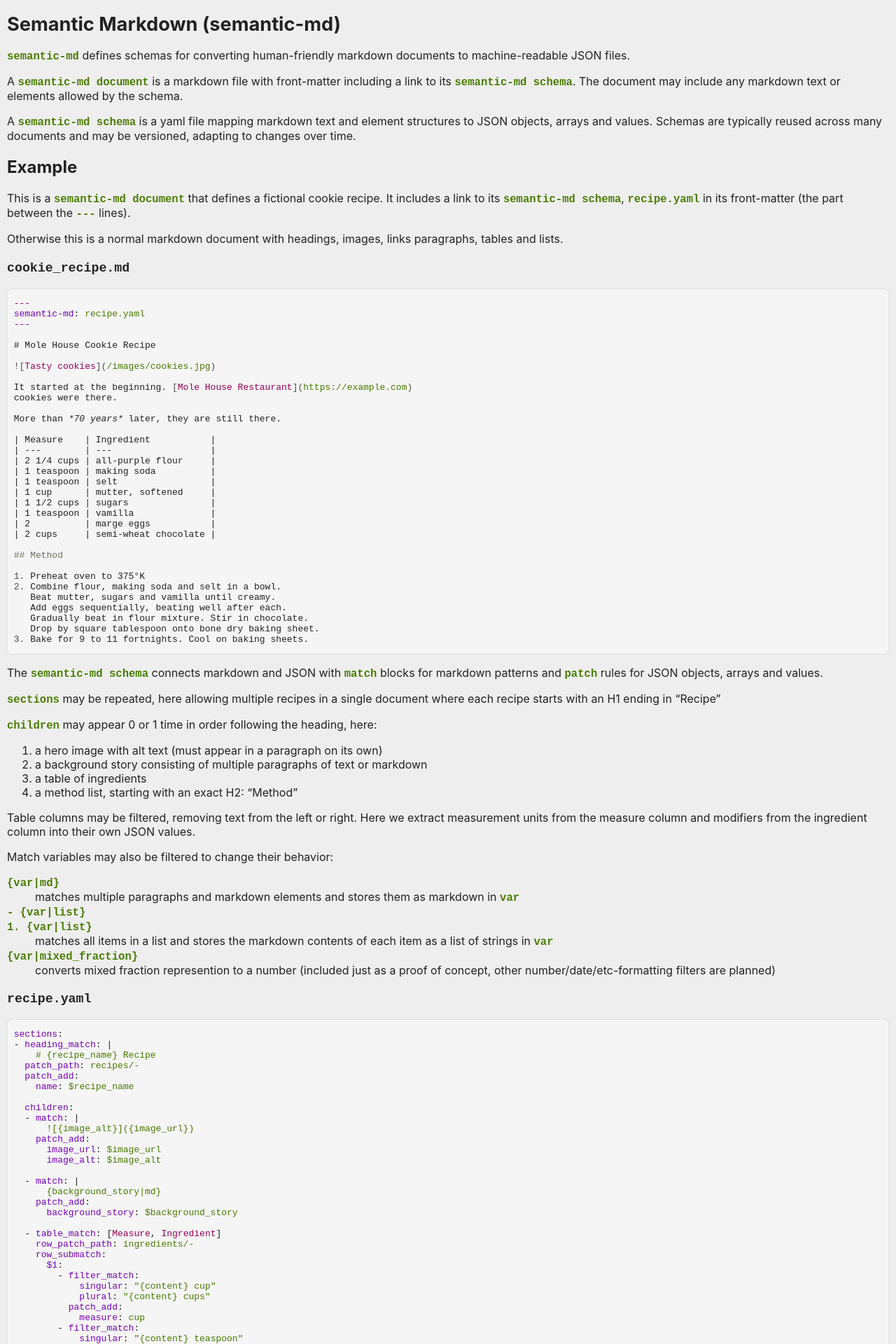
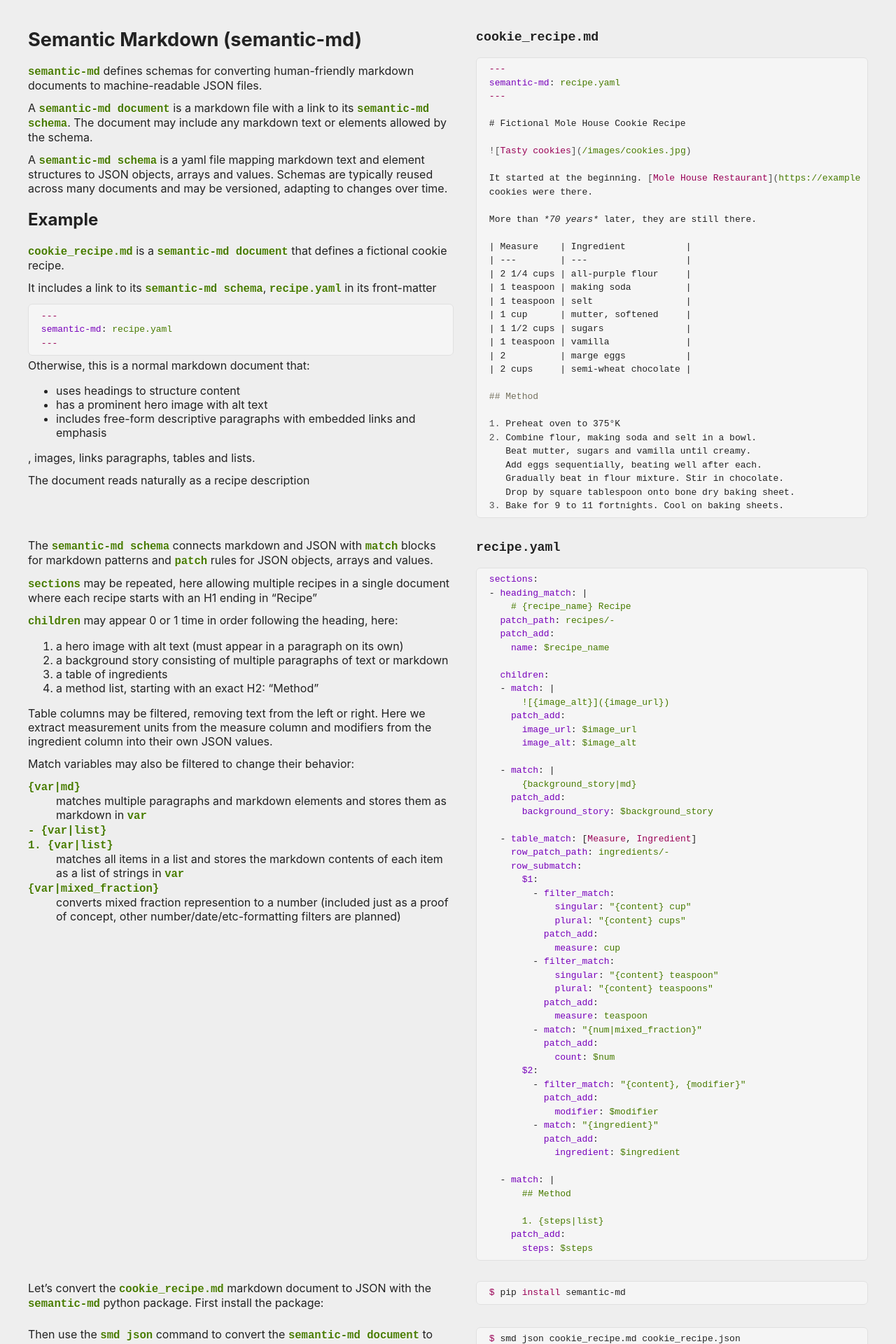
Before and after one commit to wardi/semanticmd.org, a Jekyll site: the page built from index.md, in a window 1280 px wide. Shown: the top 1920 px of the page at 70% size. Built offline with Jekyll 4.4.1, drawn with Linux system fonts in a browser that asks for light colours; our own code applies the rules of GitHub Pages for plain Markdown files; some of the changed text lies outside the part shown.

Commit message:
index.md column style and updated text

````diff
--- a/_layouts/default.html
+++ b/_layouts/default.html
@@ -33,6 +33,8 @@
       --regex: #860;
       --boxShadow: hsla(0,0%,0%,.3);
       --focusOutline: hsla(214, 100%, 85%, 1);
+      --content-max: 75rem;
+      --prose-max: 38rem;
     }
 
     @media (prefers-color-scheme: dark) {
@@ -173,9 +175,50 @@
       overflow-x: hidden;
     }
     .container {
+      max-width: var(--content-max);
+      margin: 0 auto;
+      padding: 1rem 1.25rem 2rem;
+    }
+    #main-container > :is(h1, h2, p, ul, ol, dl, h3) {
+      max-width: var(--prose-max);
+    }
+    #main-container > div.highlighter-rouge {
+      max-width: min(100%, 52rem);
+    }
+    .example {
+      display: flex;
+      flex-direction: column;
+      gap: 1rem;
+      margin: 1.5rem 0;
+      max-width: var(--content-max);
+    }
+    @media (min-width: 960px) {
+      .example {
+        flex-direction: row;
+        align-items: flex-start;
+        gap: 2rem;
+      }
+      .example-prose {
+        flex: 0 1 var(--prose-max);
+        max-width: var(--prose-max);
+        min-width: 0;
+      }
+      .example-code {
+        flex: 1 1 0;
+        min-width: 0;
+      }
+    }
+    .example-prose > :first-child {
+      margin-top: 0;
+    }
+    .example-prose > :last-child {
+      margin-bottom: 0;
+    }
+    .example-code > :first-child {
+      margin-top: 0;
+    }
+    .example-code div.highlighter-rouge {
       max-width: 100%;
-      margin: 0;
-      padding: 0 10px;
     }
     /* syntax highlighting container */
     div.highlighter-rouge {
@@ -185,6 +228,9 @@
       overflow: hidden;
       border: 1px solid var(--border);
       padding: 0 1ex;
+    }
+    div.highlighter-rouge pre {
+      overflow-x: auto;
     }
     code.highlighter-rouge {
       font-size: 120%;
@@ -200,6 +246,14 @@
       font-size: 13px;
       line-height: 1.5;
       background: var(--code-bg);
+    }
+    .example-prose p,
+    .example-prose dl {
+      margin: 0 0 0.75rem;
+    }
+    .example-prose h3 {
+      margin: 0 0 0.75rem;
+      max-width: none;
     }
     h1 {
       font-size: 170%;
--- a/index.md
+++ b/index.md
@@ -2,13 +2,16 @@
 # To modify the layout, see https://jekyllrb.com/docs/themes/#overriding-theme-defaults
 layout: default
 ---
+
+<div class="example" markdown="1">
+<div class="example-prose" markdown="1">
 
 # Semantic Markdown (semantic-md)
 
 `semantic-md` defines schemas for converting human-friendly markdown
 documents to machine-readable JSON files.
 
-A `semantic-md document` is a markdown file with front-matter including a link
+A `semantic-md document` is a markdown file with a link
 to its `semantic-md schema`. The document may include any markdown text or
 elements allowed by the schema.
 
@@ -20,12 +23,33 @@ time.
 
 ## Example
 
-This is a `semantic-md document` that defines a fictional cookie recipe.
+
+`cookie_recipe.md` is a `semantic-md document` that defines a fictional cookie recipe.
+
 It includes a link to its `semantic-md schema`, `recipe.yaml` in its
-front-matter (the part between the `---` lines).
+front-matter
 
-Otherwise this is a normal markdown document with headings, images, links
+```yaml
+---
+semantic-md: recipe.yaml
+---
+```
+
+Otherwise, this is a normal markdown document that:
+
+- uses headings to structure content
+- has a prominent hero image with alt text
+- includes free-form descriptive paragraphs with embedded links and emphasis
+
+
+
+, images, links
 paragraphs, tables and lists.
+
+The document reads naturally as a recipe description
+
+</div>
+<div class="example-code" markdown="1">
 
 ### `cookie_recipe.md`
 
@@ -34,7 +58,7 @@ paragraphs, tables and lists.
 semantic-md: recipe.yaml
 ---
 
-# Mole House Cookie Recipe
+# Fictional Mole House Cookie Recipe
 
 ![Tasty cookies](/images/cookies.jpg)
 
@@ -64,6 +88,12 @@ More than *70 years* later, they are still there.
    Drop by square tablespoon onto bone dry baking sheet.
 3. Bake for 9 to 11 fortnights. Cool on baking sheets.
 ```
+
+</div>
+</div>
+
+<div class="example" markdown="1">
+<div class="example-prose" markdown="1">
 
 The `semantic-md schema` connects markdown and JSON with
 `match` blocks for markdown patterns and `patch` rules for JSON objects,
@@ -98,6 +128,8 @@ item as a list of strings in `var`
 : converts mixed fraction represention to a number (included just as a
 proof of concept, other number/date/etc-formatting filters are planned)
 
+</div>
+<div class="example-code" markdown="1">
 
 ### `recipe.yaml`
 
@@ -154,20 +186,39 @@ sections:
       steps: $steps
 ```
 
+</div>
+</div>
+
+<div class="example" markdown="1">
+<div class="example-prose" markdown="1">
+
 Let's convert the `cookie_recipe.md` markdown document to JSON with
-the `semantic-md` python package.
+the `semantic-md` python package.  First install the package:
 
-First install the package:
+</div>
+<div class="example-code" markdown="1">
 
 ```bash
 $ pip install semantic-md
 ```
 
+</div>
+</div>
+
+<div class="example" markdown="1">
+<div class="example-prose" markdown="1">
+
 Then use the `smd json` command to convert the `semantic-md document` to JSON:
+
+</div>
+<div class="example-code" markdown="1">
 
 ```bash
 $ smd json cookie_recipe.md cookie_recipe.json
 ```
+
+</div>
+</div>
 
 ### `cookie_recipe.json`
 
@@ -175,7 +226,7 @@ $ smd json cookie_recipe.md cookie_recipe.json
 {
   "recipes": [
     {
-      "name": "Mole House Cookie",
+      "name": "Fictional Mole House Cookie",
       "image_url": "/images/cookies.jpg",
       "image_alt": "Tasty cookies",
       "background_story": "It started at the beginning. [Mole House Restaurant](https://example.com)\ncookies were there.\n\nMore than *70 years* later, they are still there.\n",
````
